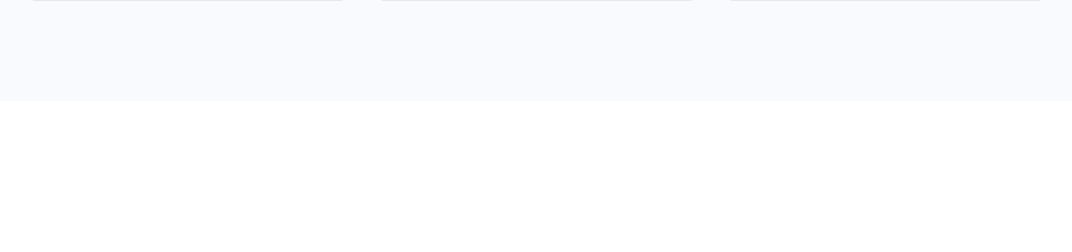
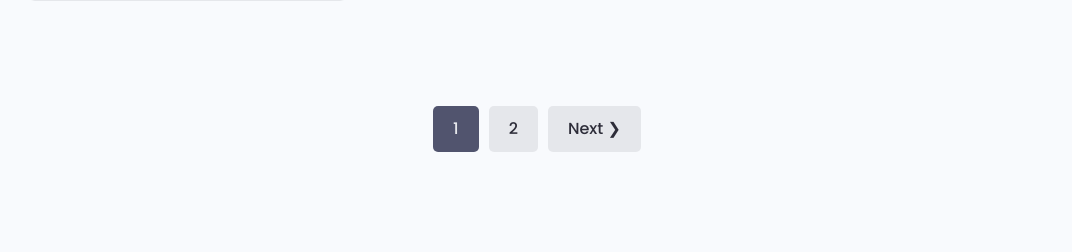
Before and after one commit to Kevin-Bhikadia/DevExplorer, a Django app: page / in a window 1280 px wide. Shown: the part 699-951 px from the top of the page, without its empty margins (103-1175 px from the left). Before the commit the page ends 700 px from the top, so only its background shows below. Run offline with Django 4.2, Linux system fonts and the light colour scheme; data comes from the database, SQL or seed files in the repository; both versions use the stored data as it was after the commit; some libraries are stand-ins or nearby versions.

Commit message:
pagination

```diff
--- a/projects/models.py
+++ b/projects/models.py
@@ -23,6 +23,9 @@ class Project(models.Model):
 
     def __str__(self):
         return self.title
+
+    class Meta:
+        ordering=['created']
 
 
 class Review(models.Model):
--- a/projects/views.py
+++ b/projects/views.py
@@ -3,13 +3,15 @@ from django.shortcuts import render, redirect
 from django.http import HttpResponse
 from django.contrib.auth.decorators import login_required
 from .models import Project
-from .utils import searchProjects
+from .utils import searchProjects, paginateProjects
 from .forms import ProjectForm
 
 
 def projects(request):
     projects, search_query=searchProjects(request)
-    context = {'projects': projects, 'search_query':search_query}
+    custom_range, projects=paginateProjects(request,projects,3)
+
+    context = {'projects': projects, 'search_query':search_query, 'custom_range':custom_range}
     return render(request, 'projects/projects.html', context)
 
 
--- /dev/null
+++ b/static/js/main.js
@@ -0,0 +1,19 @@
+let searchForm = document.getElementById('searchForm')
+let pageLinks = document.getElementsByClassName('page-link')
+
+if(searchForm){
+
+    for(let i=0; i < pageLinks.length; i++){
+
+        pageLinks[i].addEventListener('click', function (e) {
+
+            e.preventDefault()
+
+            let page = this.dataset.page
+
+            searchForm.innerHTML += `<input value=${page} name="page" hidden/>`
+
+            searchForm.submit()
+        })
+    }
+}
--- a/templates/main.html
+++ b/templates/main.html
@@ -40,5 +40,6 @@
     {% endblock content %}
 
   </body>
-<script src="{% static 'uikit/app.js' %}"></script>
+  <script src="{% static 'uikit/app.js' %}"></script>
+  <script src="{% static 'js/main.js' %}"></script>
 </html>
--- /dev/null
+++ b/templates/pagination.html
@@ -0,0 +1,23 @@
+{% if queryset.has_other_pages %}
+  <div class="pagination">
+    <ul class="container">
+
+      {% if queryset.has_previous %}
+        <li><a href="?page={{queryset.previous_page_number}}" class="btn page-link" data-page="{{queryset.previous_page_number}}">&#10094; Prev</a></li>
+      {% endif %}
+
+      {% for page in custom_range %}
+        {% if page == queryset.number %}
+          <li><a href="?page={{page}}" class="btn page-link btn--sub" data-page="{{page}}">{{page}}</a></li>
+        {% else %}
+          <li><a href="?page={{page}}" class="btn page-link" data-page="{{page}}">{{page}}</a></li>
+        {% endif %}
+      {% endfor %}
+
+      {% if queryset.has_next %}
+        <li><a href="?page={{queryset.next_page_number}}" class="btn page-link" data-page="{{queryset.next_page_number}}">Next &#10095;</a></li>
+      {% endif %}
+
+    </ul>
+  </div>
+{% endif %}
--- a/users/models.py
+++ b/users/models.py
@@ -29,6 +29,9 @@ class Profile(models.Model):
     def __str__(self):
         return str(self.user.username)
 
+    class Meta:
+        ordering=['created']
+
 
 class Skill(models.Model):
     owner = models.ForeignKey(
--- a/users/templates/users/profiles.html
+++ b/users/templates/users/profiles.html
@@ -9,7 +9,7 @@
       </div>
 
       <div class="hero-section__search">
-        <form class="form" action="{% url 'profiles' %}" method="get">
+        <form id="searchForm" class="form" action="{% url 'profiles' %}" method="get">
           <div class="form__field">
             <label for="formInput#search">Search Developers </label>
             <input
@@ -63,5 +63,8 @@
       </div>
     </div>
   </section>
+
+  {% include 'pagination.html' with queryset=profiles custom_range=custom_range %}
+
 </main>
 {% endblock content %}
--- a/users/utils.py
+++ b/users/utils.py
@@ -1,5 +1,6 @@
 from django.db.models import Q
 from .models import Profile, Skill
+from django.core.paginator import Paginator, PageNotAnInteger, EmptyPage
 
 def searchProfiles(request):
     search_query=''
@@ -15,3 +16,29 @@ def searchProfiles(request):
         Q(skill__in=skills)
     )
     return profiles, search_query
+
+def paginateProfiles(request, profiles, results):
+
+    paginator=Paginator(profiles, results)
+
+    page=request.GET.get('page')
+    try:
+        profiles=paginator.page(page)
+    except PageNotAnInteger:
+        page=1
+        profiles=paginator.page(page)
+    except EmptyPage:
+        page=paginator.num_pages
+        profiles=paginator.page(page)
+
+    leftIndex = int(page)-1
+    if leftIndex < 1:
+        leftIndex=1
+
+    rightIndex=int(page)+2
+    if rightIndex > paginator.num_pages+1:
+        rightIndex=paginator.num_pages+1
+
+    custom_range=range(leftIndex, rightIndex)
+
+    return custom_range, profiles
--- a/users/views.py
+++ b/users/views.py
@@ -3,7 +3,7 @@ from django.contrib.auth import login, authenticate, logout
 from django.contrib import messages
 from django.contrib.auth.models import User
 from .models import Profile
-from .utils import searchProfiles
+from .utils import searchProfiles, paginateProfiles
 from .forms import CustomUserCreationForm, ProfileForm, SkillForm
 from django.contrib.auth.decorators import login_required
 
@@ -69,7 +69,8 @@ def registerUser(request):
 
 def profiles(request):
     profiles, search_query = searchProfiles(request)
-    context = {'profiles': profiles, 'search_query':search_query}
+    custom_range, profiles=paginateProfiles(request, profiles, 1)
+    context = {'profiles': profiles, 'search_query':search_query, 'custom_range':custom_range}
     return render(request, 'users/profiles.html', context)
 
 
```
Also changed, not shown: projects/templates/projects/projects.html (+7 -2 lines), projects/utils.py (+27 -0 lines), db.sqlite3.
